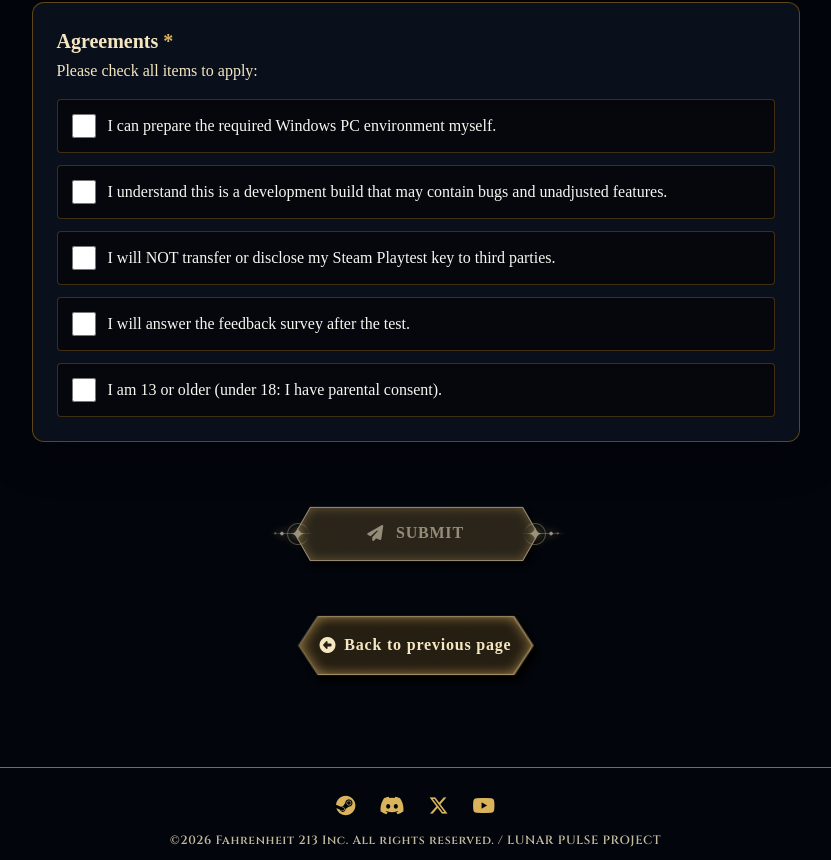
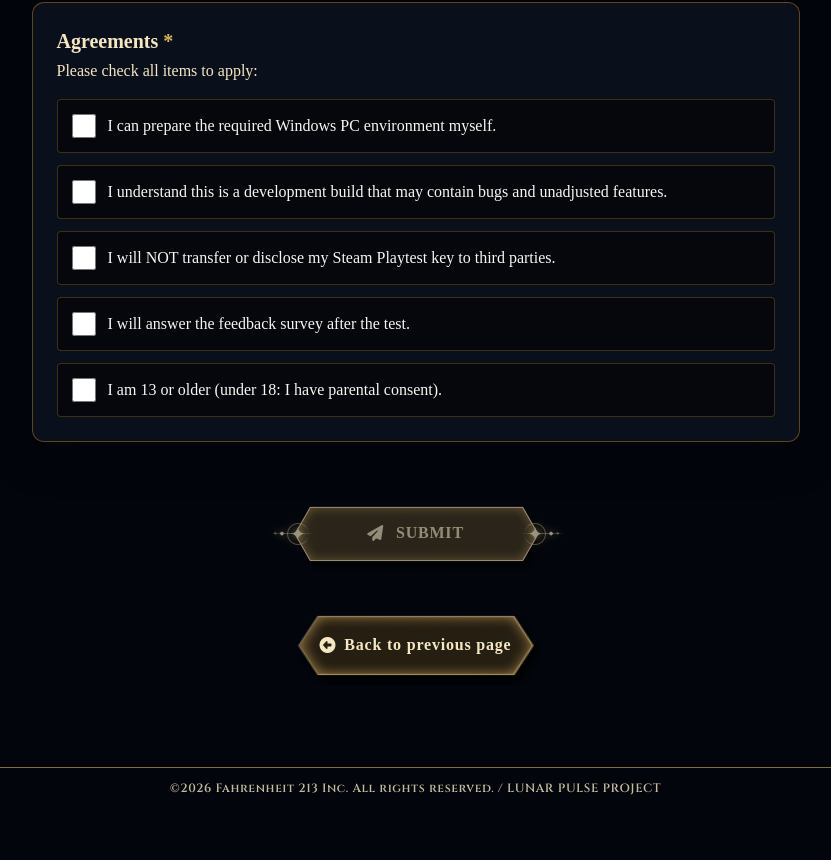
Before and after one commit to thanhphung29/lilith-landingpage, a Next.js app: page /en/apply in a window 1280 px wide. Shown: the part 1843-2703 px from the top of the page, without its empty margins (217-1048 px from the left). After the commit the page ends 2651 px from the top, so only its background shows below. Built offline with nearby package versions, Linux system fonts and the light colour scheme.

Commit message:
fix feedback

```diff
--- a/app/[locale]/apply/page.tsx
+++ b/app/[locale]/apply/page.tsx
@@ -109,7 +109,7 @@ export default async function ApplyPage() {
           </div>
         </div>
       </main>
-      <Footer showSocial />
+      <Footer />
     </>
   );
 }
--- a/components/LocaleSwitcher.tsx
+++ b/components/LocaleSwitcher.tsx
@@ -5,8 +5,12 @@ import { usePathname, useRouter } from "@/i18n/navigation";
 import localeNames from "@/i18n/locale-names.json";
 import { routing } from "@/i18n/routing";
 
-// Japanese first, then the rest in routing order
-const LOCALES: (typeof routing.locales)[number][] = ["ja", ...routing.locales.filter((l) => l !== "ja")];
+// Japanese, English, Simplified Chinese, Traditional Chinese first; the rest in routing order
+const FIRST_LOCALES: (typeof routing.locales)[number][] = ["ja", "en", "zh-CN", "zh-TW"];
+const LOCALES: (typeof routing.locales)[number][] = [
+  ...FIRST_LOCALES,
+  ...routing.locales.filter((l) => !FIRST_LOCALES.includes(l)),
+];
 
 export default function LocaleSwitcher() {
   const t = useTranslations("LocaleSwitcher");
--- a/components/socials.ts
+++ b/components/socials.ts
@@ -3,4 +3,5 @@ export const SOCIALS = [
   { label: "Discord", href: "https://discord.gg/rckDPVCbVe", icon: "fa-discord" },
   { label: "X", href: "https://x.com/Fahrenheit_213", icon: "fa-x-twitter" },
   { label: "YouTube", href: "https://www.youtube.com/@Fahrenheit213", icon: "fa-youtube" },
+  { label: "Facebook", href: "https://www.facebook.com/Fahrenheit213/", icon: "fa-facebook" },
 ];
```
